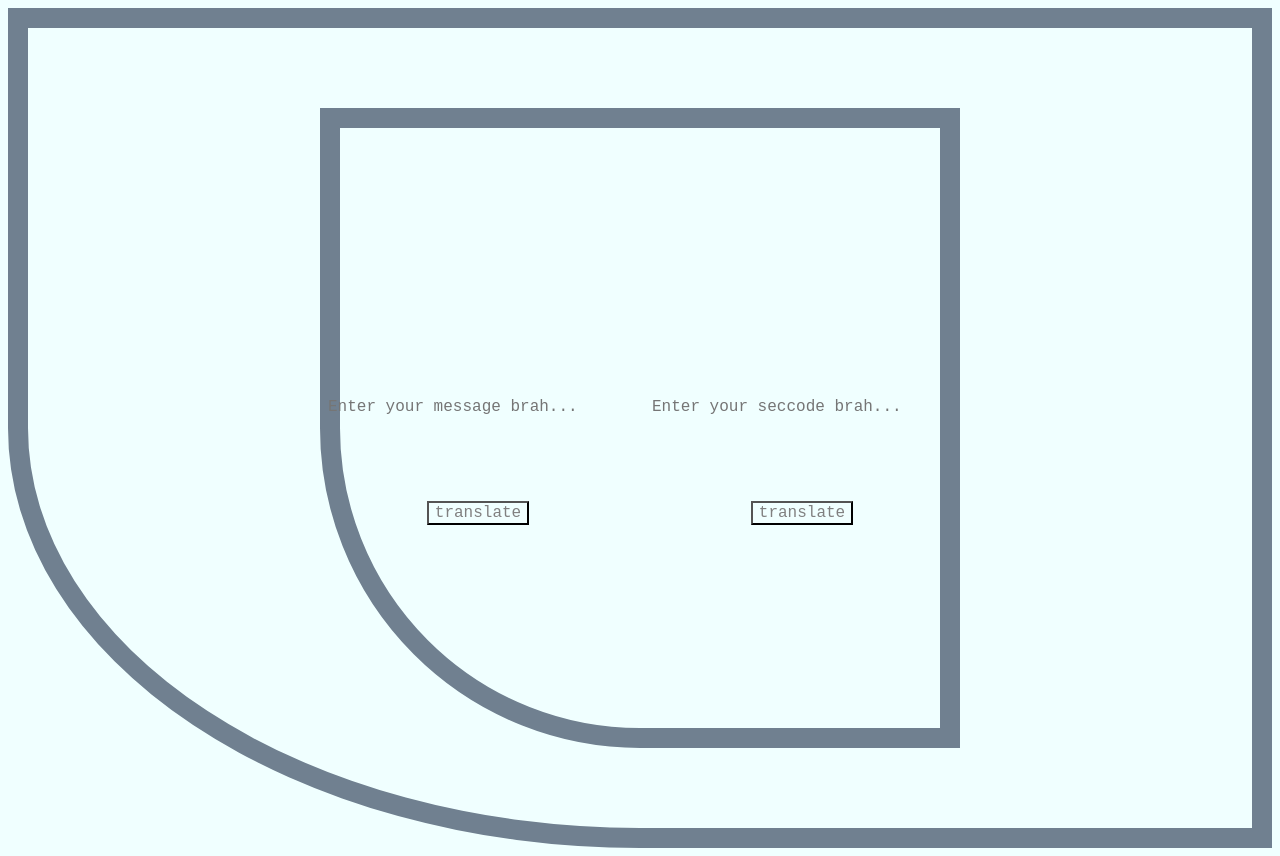
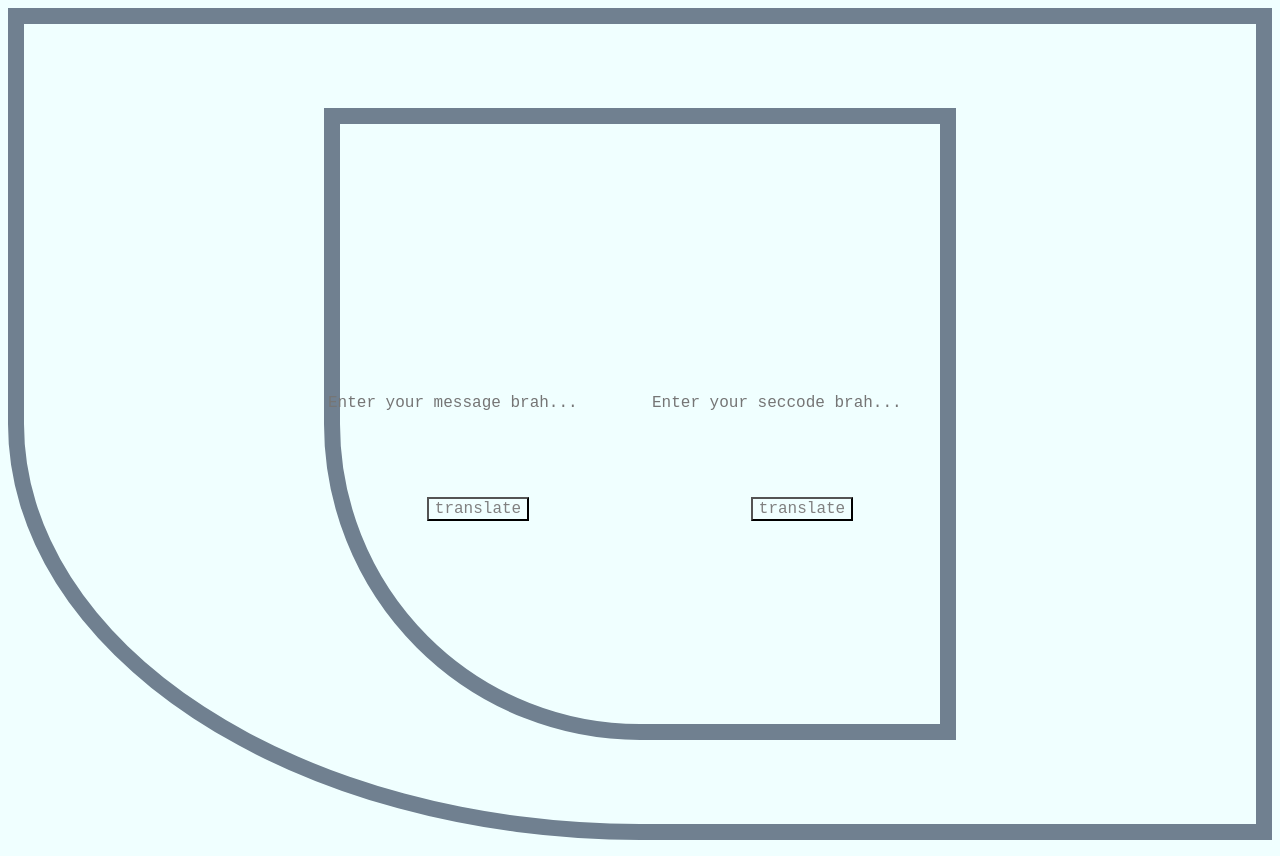
Before and after one commit to Dejavu333/titkosfasz, a plain HTML site: page index.html in a window 1280 px wide. Drawn offline with Linux system fonts and the light colour scheme.

Commit message:
Update main.css

```diff
--- a/main.css
+++ b/main.css
@@ -11,7 +11,7 @@ body{
     height: 100vh;
     width: auto;
 
-    border: solid slategray 20px;
+    border: solid slategray 1rem;
     border-bottom-left-radius: 50%;
     background-color: azure;
 }
@@ -24,7 +24,7 @@ body{
     height: 75vh;
     width: 75vh;
 
-    border: solid slategray 20px;
+    border: solid slategray 1rem;
     border-bottom-left-radius: 50%;
 }
 
```
